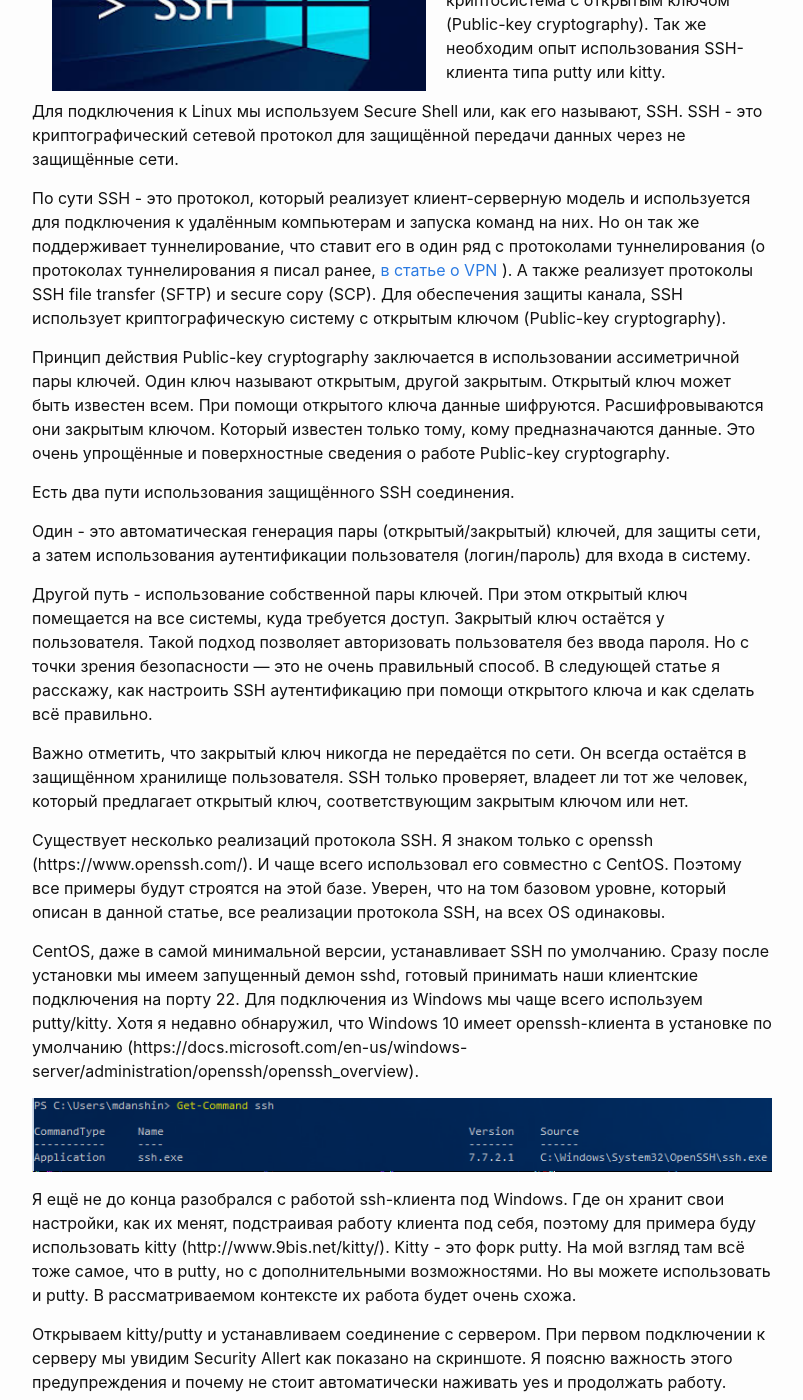
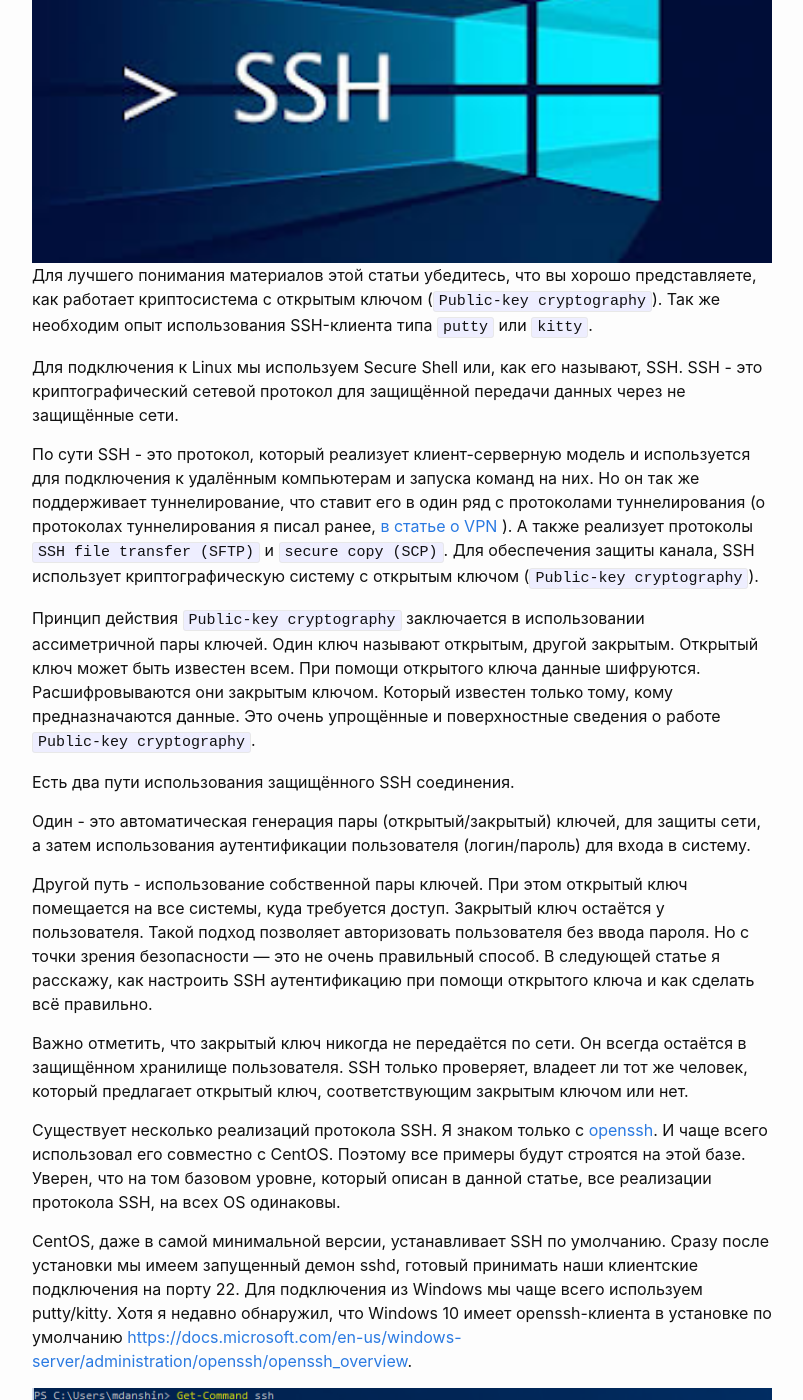
Before and after one commit to mdanshin/mdanshin.github.io, a Jekyll site: the page built from _posts/2019-05-06-ssh-short-description.md, in a window 1280 px wide and 1400 px high, scrolled down 284 px. Shown: the whole window, without its empty margins (238-1041 px from the left). Built offline with Jekyll 4.4.1, drawn with Linux system fonts in a browser that asks for light colours; some of the changed text lies outside the part shown.

Commit message:
title image modify

````diff
--- a/_posts/2019-05-06-ssh-short-description.md
+++ b/_posts/2019-05-06-ssh-short-description.md
@@ -7,15 +7,14 @@
 permalink: /ssh-short-description/
 ---
 
-<img style="float: left;" src="/assets/img/ssh-short-description_0.png" alt="image" width="374" high="207" hspace="20" />
-Для лучшего понимания материалов этой статьи убедитесь, что вы хорошо представляете, как работает криптосистема с открытым ключом (Public-key cryptography). Так же необходим опыт использования SSH-клиента типа putty или kitty.
-
+<img style="margin-button:10px" src="/assets/img/ssh-short-description_0.png" alt="image" width="774" high="207" />
+Для лучшего понимания материалов этой статьи убедитесь, что вы хорошо представляете, как работает криптосистема с открытым ключом (`Public-key cryptography`). Так же необходим опыт использования SSH-клиента типа `putty` или `kitty`.
 
 Для подключения к Linux мы используем Secure Shell или, как его называют, SSH. SSH - это криптографический сетевой протокол для защищённой передачи данных через не защищённые сети.
 
-По сути SSH - это протокол, который реализует клиент-серверную модель и используется для подключения к удалённым компьютерам и запуска команд на них. Но он так же поддерживает туннелирование, что ставит его в один ряд с протоколами туннелирования (о протоколах туннелирования я писал ранее, [в статье о VPN](http://www.danshin.ms/2019/04/vpn.html) ). А также реализует протоколы SSH file transfer (SFTP) и secure copy (SCP). Для обеспечения защиты канала, SSH использует криптографическую систему с открытым ключом (Public-key cryptography).
+По сути SSH - это протокол, который реализует клиент-серверную модель и используется для подключения к удалённым компьютерам и запуска команд на них. Но он так же поддерживает туннелирование, что ставит его в один ряд с протоколами туннелирования (о протоколах туннелирования я писал ранее, [в статье о VPN](http://www.danshin.ms/2019/04/vpn.html) ). А также реализует протоколы `SSH file transfer (SFTP)` и `secure copy (SCP)`. Для обеспечения защиты канала, SSH использует криптографическую систему с открытым ключом (`Public-key cryptography`).
 
-Принцип действия Public-key cryptography заключается в использовании ассиметричной пары ключей. Один ключ называют открытым, другой закрытым. Открытый ключ может быть известен всем. При помощи открытого ключа данные шифруются. Расшифровываются они закрытым ключом. Который известен только тому, кому предназначаются данные. Это очень упрощённые и поверхностные сведения о работе Public-key cryptography.
+Принцип действия `Public-key cryptography` заключается в использовании ассиметричной пары ключей. Один ключ называют открытым, другой закрытым. Открытый ключ может быть известен всем. При помощи открытого ключа данные шифруются. Расшифровываются они закрытым ключом. Который известен только тому, кому предназначаются данные. Это очень упрощённые и поверхностные сведения о работе `Public-key cryptography`.
 
 Есть два пути использования защищённого SSH соединения.
 
@@ -25,24 +24,35 @@
 
 Важно отметить, что закрытый ключ никогда не передаётся по сети. Он всегда остаётся в защищённом хранилище пользователя. SSH только проверяет, владеет ли тот же человек, который предлагает открытый ключ, соответствующим закрытым ключом или нет.
 
-Существует несколько реализаций протокола SSH. Я знаком только с openssh (https://www.openssh.com/). И чаще всего использовал его совместно с CentOS. Поэтому все примеры будут строятся на этой базе. Уверен, что на том базовом уровне, который описан в данной статье, все реализации протокола SSH, на всех OS одинаковы.
+Существует несколько реализаций протокола SSH. Я знаком только с [openssh](https://www.openssh.com/). И чаще всего использовал его совместно с CentOS. Поэтому все примеры будут строятся на этой базе. Уверен, что на том базовом уровне, который описан в данной статье, все реализации протокола SSH, на всех OS одинаковы.
 
-CentOS, даже в самой минимальной версии, устанавливает SSH по умолчанию. Сразу после установки мы имеем запущенный демон sshd, готовый принимать наши клиентские подключения на порту 22. Для подключения из Windows мы чаще всего используем putty/kitty. Хотя я недавно обнаружил, что Windows 10 имеет openssh-клиента в установке по умолчанию (https://docs.microsoft.com/en-us/windows-server/administration/openssh/openssh_overview).
+CentOS, даже в самой минимальной версии, устанавливает SSH по умолчанию. Сразу после установки мы имеем запущенный демон sshd, готовый принимать наши клиентские подключения на порту 22. Для подключения из Windows мы чаще всего используем putty/kitty. Хотя я недавно обнаружил, что Windows 10 имеет openssh-клиента в установке по умолчанию <https://docs.microsoft.com/en-us/windows-server/administration/openssh/openssh_overview>.
 
 ![ssh-short-description_1.png](/assets/img/ssh-short-description_1.png)
 
-Я ещё не до конца разобрался с работой ssh-клиента под Windows. Где он хранит свои настройки, как их менят, подстраивая работу клиента под себя, поэтому для примера буду использовать kitty (http://www.9bis.net/kitty/). Kitty - это форк putty. На мой взгляд там всё тоже самое, что в putty, но с дополнительными возможностями. Но вы можете использовать и putty. В рассматриваемом контексте их работа будет очень схожа.
+Я ещё не до конца разобрался с работой ssh-клиента под Windows. Где он хранит свои настройки, как их менят, подстраивая работу клиента под себя, поэтому для примера буду использовать [kitty](http://www.9bis.net/kitty/). `Kitty` - это форк putty. На мой взгляд там всё тоже самое, что в putty, но с дополнительными возможностями. Но вы можете использовать и putty. В рассматриваемом контексте их работа будет очень схожа.
 
-Открываем kitty/putty и устанавливаем соединение с сервером. При первом подключении к серверу мы увидим Security Allert как показано на скриншоте. Я поясню важность этого предупреждения и почему не стоит автоматически наживать yes и продолжать работу.
+Открываем `kitty/putty` и устанавливаем соединение с сервером. При первом подключении к серверу мы увидим `Security Allert` как показано на скриншоте. Я поясню важность этого предупреждения и почему не стоит автоматически наживать yes и продолжать работу.
 
 ![ssh-short-description_1.png](/assets/img/ssh-short-description_2.png)
 
 Предупреждение гласит, что server's host key не закеширован в реестре (registry). Имеется ввиду, на стороне клиента. И у Вас нет гарантий в том, что вы подключаетесь именно к тому компьютеру, к которому вы думаете. Давайте разберёмся, что такое "server's host key" и как нам убедится в том, что мы подключаемся именно к тому самому серверу, к которому хотим. Как упоминалось выше, для шифрации трафика, SSH использует пару ключей (открытый/закрытый). При первом подключении клиент запрашивает у сервера открытый ключ, при помощи которого будет шифроваться трафик. А расшифровываться он будет закрытым ключом сервера.
 
 ПРИМЕЧАНИЕ:
-
-    На самом деле всё гораздо сложнее. Но мы же тут говорим о базовых вещах. Поэтому я не буду рассказывать о том, что для шифрования, на самом деле, SSH использует симметричный ключ. А ассиметричную пару ключей использует только для того, чтобы безопасно передать симметричный ключ шифрования. Так же называемый secret key или session key. Потому, что в данном контексте это не важно. Всё это происходит автоматически, без нашего ведома и участия. Если перед нами не стоит задача по расшифровке трафика, то единственное, с чем нам приходится иметь дело - это ассиметричная пара ключей - открытый/закрытый ключ. Поэтому ограничимся только ими. Так же я не буду рассказывать о том, что на текущий момент есть две версии протокола SSH1 и SSH2. И не буду рассказывать о различиях между ними. Скажу только, что лучше использовать SSH2.
-
+```
+На самом деле всё гораздо сложнее. Но мы же тут говорим о базовых вещах.
+Поэтому я не буду рассказывать о том, что для шифрования, на самом деле,
+SSH использует симметричный ключ. А ассиметричную пару ключей использует
+только для того, чтобы безопасно передать симметричный ключ шифрования.
+Так же называемый secret key или session key. Потому, что в данном контексте
+это не важно. Всё это происходит автоматически, без нашего ведома и участия.
+Если перед нами не стоит задача по расшифровке трафика, то единственное, с
+чем нам приходится иметь дело - это ассиметричная пара ключей -
+открытый/закрытый ключ. Поэтому ограничимся только ими. Так же я не буду
+рассказывать о том, что на текущий момент есть две версии протокола SSH1 и
+SSH2. И не буду рассказывать о различиях между ними. Скажу только, что лучше
+использовать SSH2.
+```
 
 Так вот в данном случае server's host key - это открытый ключ сервера. MD5-хеш открытого ключа сервера мы видим в сообщении. В данном случае он имеет вид
 
@@ -52,7 +62,7 @@
 
     "ed25519" - схема подписи EdDSA использующая SHA-512 и Curve25519 (https://ru.wikipedia.org/wiki/EdDSA).
 
-## Q/A:
+### Q/A:
 **Q: Откуда берётся server's host key?**
 *A: Его сообщает сервер. Он генерит его в момент установки и первого запуска ssh-сервера.*
 
@@ -86,7 +96,7 @@
 
 В результате, посмотрев значение переменной $hash, мы увидим строку D2-D6-D3-7C-CB-EB-C9-AB-6A-4F-22-78-C1-23-AC-86. Что полностью совпадает с тем хешем, который мы видим в предупреждении.
 
-ЗАЧЕМ ТАКИЕ СЛОЖНОСТИ? ЧТО НАМ ВСЁ ЭТО ДАЁТ?
+### ЗАЧЕМ ТАКИЕ СЛОЖНОСТИ? ЧТО НАМ ВСЁ ЭТО ДАЁТ?
 
 Проверив таким образом ключ сервера, и убедившись в том, что мы подключаемся именно туда, куда нужно, мы можем смело нажимать Yes, в диалоговом окне Security Alert, которое нам выдаёт putty/kitty при подключении. Сделав это, наш ssh-клиент закеширует fingerprint. В следующий раз, при подключении к тому же серверу, SSH клиент сравнит полученный от сервера fingerprint с теми, что находятся у него в кеше. И если найдёт совпадение, то подключение пройдёт без предупреждения. До тех пор, пока ключ на сервере не поменяется. Не очистится локалный кеш доверенных ключей или… нас не перенаправят на другой сервер. Вот ради последнего всё это и нужно. Если злоумышленники, каким-то образом, перенаправят нас на другой сервер или подменят его, то мы опять получим предупреждение, но несколько иного вида.
 
````
